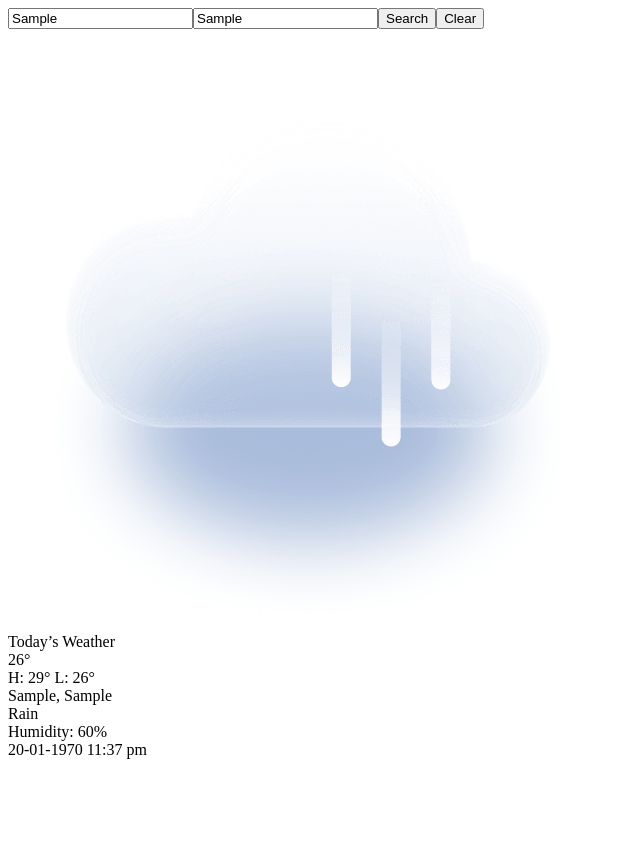
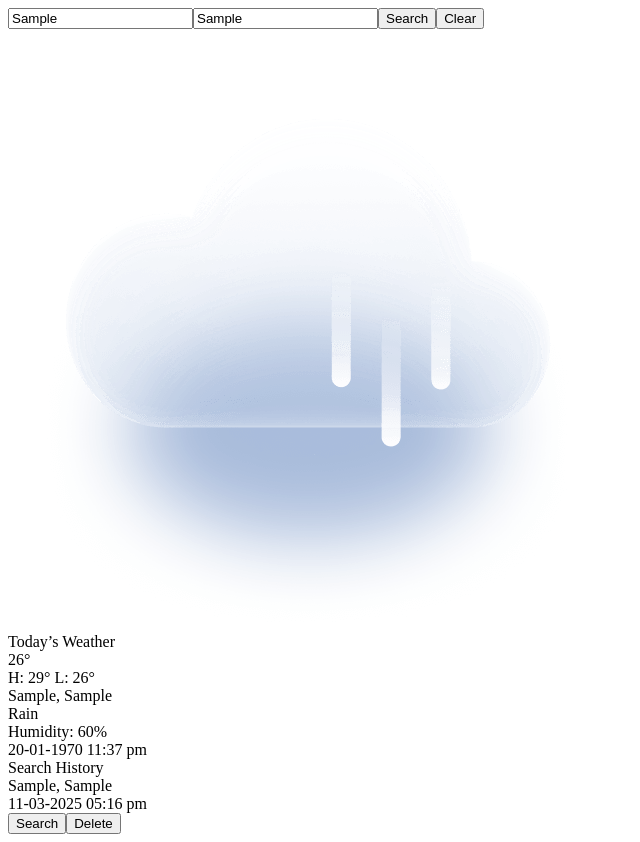
Before and after one commit to limtingzhi/weather-app, a React (Vite) app: page / in a window 1280 px wide. Both pictures are taken after typing "Sample", "Sample" into the empty fields and a click on the button "Search". Shown: the whole page, without its empty margins (0-640 px from the left). Before the commit the page ends 800 px from the top, so only its background shows below. Built offline with nearby package versions, Linux system fonts and the light colour scheme.

Commit message:
feat: add SearchHistory component

```diff
--- /dev/null
+++ b/src/components/SearchHistory.tsx
@@ -0,0 +1,55 @@
+import { useCallback } from 'react';
+import { SearchHistoryItem } from '../typings/typings';
+import { formatDate } from '../utils/formats';
+
+interface Props {
+  deleteHistory: (timestamp: number) => void;
+  history: SearchHistoryItem[];
+  searchWeatherInfo: (city: string, country: string) => void;
+  setCity: (city: string) => void;
+  setCountry: (country: string) => void;
+}
+
+const SearchHistory = (props: Props) => {
+  const { deleteHistory, history, searchWeatherInfo, setCity, setCountry } = props;
+
+  const retrySearchWeatherInfo = useCallback((city: string, country: string) => {
+    setCity(city);
+    setCountry(country);
+    searchWeatherInfo(city, country);
+  }, [searchWeatherInfo, setCity, setCountry]);
+
+  if (history.length === 0) {
+    return;
+  }
+
+  return (
+    <div>
+      <div>Search History</div>
+      {history.map(h => (
+        <div key={h.timestamp}>
+          <div>
+            <div>{`${h.city}, ${h.country}`}</div>
+            <div>{formatDate(h.timestamp)}</div>
+          </div>
+          <div>
+            <button
+              onClick={() => retrySearchWeatherInfo(h.city, h.country)}
+              type="button"
+            >
+              Search
+            </button>
+            <button
+              onClick={() => deleteHistory(h.timestamp)}
+              type="button"
+            >
+              Delete
+            </button>
+          </div>
+        </div>
+      ))}
+    </div>
+  );
+};
+
+export default SearchHistory;
--- a/src/containers/App.tsx
+++ b/src/containers/App.tsx
@@ -1,4 +1,5 @@
 import { useState } from 'react';
+import SearchHistory from '../components/SearchHistory';
 import SearchInput from '../components/SearchInput';
 import WeatherInfo from '../components/WeatherInfo';
 import { useHistory } from '../hooks/useHistory';
@@ -27,6 +28,13 @@ function App() {
         country={country}
         weatherInfo={weatherInfo}
       />
+      <SearchHistory
+        deleteHistory={deleteHistory}
+        history={history}
+        searchWeatherInfo={searchWeatherInfo}
+        setCity={setCity}
+        setCountry={setCountry}
+      />
     </>
   );
 }
```
